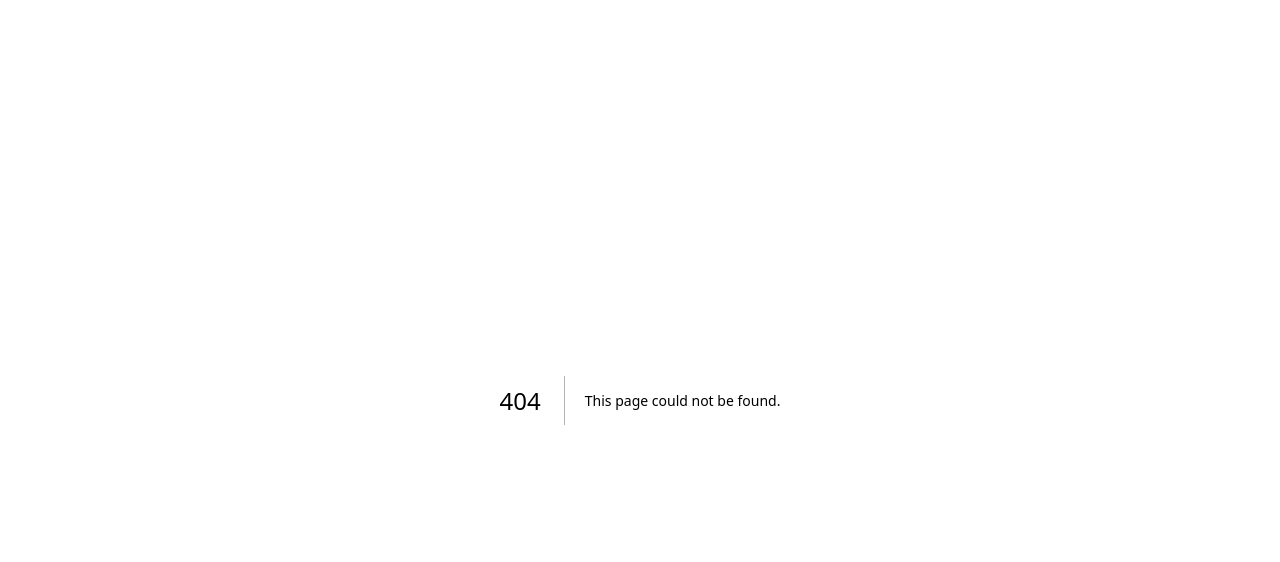
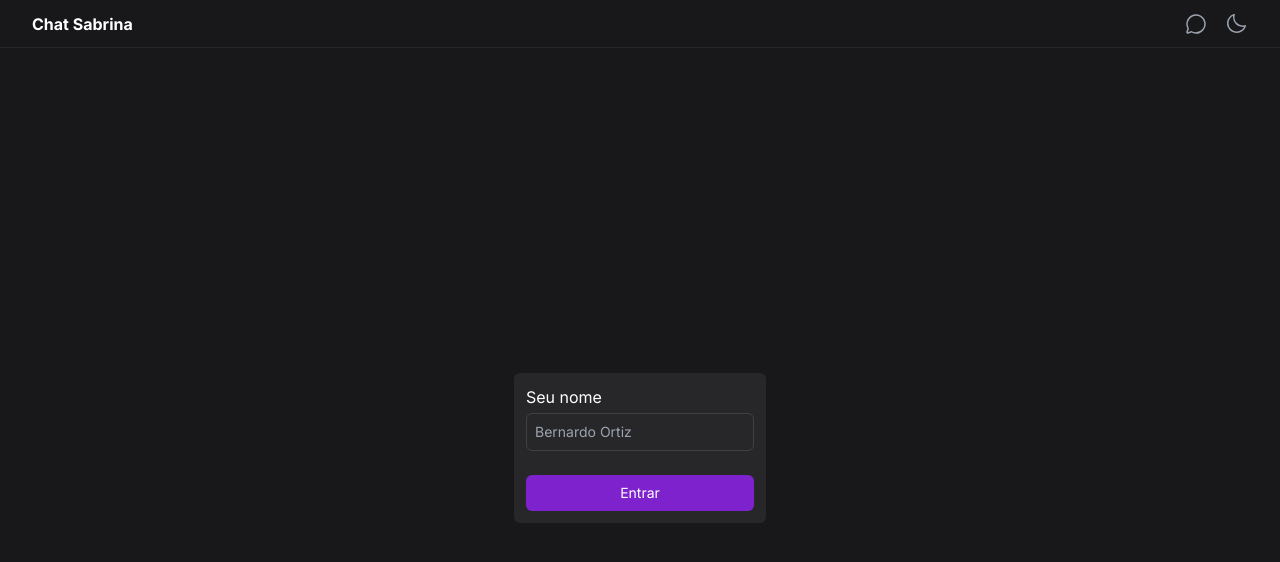
Before and after one commit to FranciscoZhou5/provisional-sabrina-chat, a Next.js app: page /login in a window 1280 px wide. Before the commit this address had no page. Shown: the top 562 px of the page. Built offline with nearby package versions, Linux system fonts and the light colour scheme.

Commit message:
feat: add username tracker

```diff
--- a/package.json
+++ b/package.json
@@ -20,6 +20,7 @@
     "eventsource-parser": "^1.0.0",
     "highlight.js": "^11.7.0",
     "next": "13.3.0",
+    "nookies": "^2.5.2",
     "react": "18.2.0",
     "react-dom": "18.2.0",
     "react-markdown": "^8.0.7",
--- a/src/components/PromptInput/index.tsx
+++ b/src/components/PromptInput/index.tsx
@@ -3,11 +3,14 @@ import { memo, useState } from "react";
 import TextareaAutosize from "react-textarea-autosize";
 import { Lightning } from "@phosphor-icons/react";
 import { useChatContext } from "@/context/ChatContext";
+import { parseCookies } from "nookies";
 
 function PromptInput() {
   const [prompt, setPrompt] = useState("");
 
   const { handleSendMessage } = useChatContext();
+
+  const { username } = parseCookies();
 
   return (
     <form className="max-w-[650px] z-20 px-4 fixed bottom-6 left-1/2 -translate-x-1/2 w-full">
@@ -18,7 +21,7 @@ function PromptInput() {
 
             if (e.key === "Enter" && !isMobile) {
               e.preventDefault();
-              handleSendMessage(prompt);
+              handleSendMessage(prompt, username);
               setPrompt("");
             }
           }}
@@ -31,7 +34,7 @@ function PromptInput() {
           type="button"
           className="w-9 h-9 pr-1 flex justify-center items-center"
           onClick={() => {
-            handleSendMessage(prompt);
+            handleSendMessage(prompt, username);
             setPrompt("");
           }}
         >
--- a/src/context/ChatContext.tsx
+++ b/src/context/ChatContext.tsx
@@ -14,7 +14,7 @@ interface Error {
 }
 
 interface IChatContextValues {
-  handleSendMessage: (message: string) => Promise<void>;
+  handleSendMessage: (message: string, sender: string) => Promise<void>;
   messages: ChatMessage[];
   showHeroSection: boolean;
 }
@@ -29,7 +29,7 @@ export function ChatProvider({ children }: { children: React.ReactNode }) {
   }, [messages]);
 
   const handleSendMessage = useCallback(
-    async (message: string) => {
+    async (message: string, sender: string) => {
       if (message.length === 0) {
         return;
       }
@@ -43,6 +43,7 @@ export function ChatProvider({ children }: { children: React.ReactNode }) {
         },
         body: JSON.stringify({
           messages: [...messages, { role: "user", content: message }],
+          sender,
         }),
       });
 
--- a/src/pages/api/response.ts
+++ b/src/pages/api/response.ts
@@ -31,8 +31,9 @@ const chatPreset: ChatMessage = {
 };
 
 const handler = async (req: Request): Promise<Response> => {
-  const { messages } = (await req.json()) as {
+  const { messages, sender } = (await req.json()) as {
     messages?: ChatMessage[];
+    sender?: string;
   };
 
   if (!messages) {
@@ -51,9 +52,10 @@ const handler = async (req: Request): Promise<Response> => {
   const { error } = await supabase.from("prompts").insert({
     prompt: messages[messages.length - 1].content,
     avatar: Math.floor(Math.random() * (8 - 1 + 1)) + 1,
+    owner: sender,
   });
 
-  console.log(`[API/response] at line 51 - ${error}`)
+  error && console.log(`[API/response] at line 51 - ${error}`);
 
   const payload: OpenAIStreamPayload = {
     model: "gpt-3.5-turbo",
--- a/src/pages/index.tsx
+++ b/src/pages/index.tsx
@@ -4,8 +4,21 @@ import Header from "@/components/Header";
 import ChatMessages from "@/components/ChatMessages";
 import PromptInput from "@/components/PromptInput";
 import Hero from "@/components/Hero";
+import { useEffect } from "react";
+import { parseCookies } from "nookies";
+import { useRouter } from "next/router";
 
 export default function Home() {
+  const router = useRouter();
+
+  useEffect(() => {
+    const { username } = parseCookies();
+
+    if (!username) {
+      router.push("/login");
+    }
+  }, [router]);
+
   return (
     <>
       <Head>
--- /dev/null
+++ b/src/pages/login.tsx
@@ -0,0 +1,74 @@
+import Header from "@/components/Header";
+import classNames from "classnames";
+import Head from "next/head";
+import { useRouter } from "next/router";
+import { setCookie } from "nookies";
+import { FormEvent, useState } from "react";
+
+export default function Login() {
+  const [username, setUsername] = useState("");
+  const [error, setError] = useState("");
+
+  const router = useRouter();
+
+  async function handleSubmit(e: FormEvent) {
+    e.preventDefault();
+
+    if (username.length === 0) {
+      setError("Preencha o campo de nome");
+      setTimeout(() => setError(""), 2000);
+    }
+
+    setCookie(null, "username", username);
+    router.push("/");
+  }
+
+  function generateUsernamePlaceholder() {
+    function getRandomNumber(max: number) {
+      return Math.floor(Math.random() * (max + 1));
+    }
+
+    const firstNames = ["Gabriel", "Enzo", "Eduardo", "Arthur", "Bernardo"];
+    const lastNames = ["Silva", "Menna", "Vieira", "Ortiz", "Zhou", "Rosa", "Barreto", "Mombach", "Fornazier"];
+
+    const name = `${firstNames[getRandomNumber(firstNames.length - 1)]} ${lastNames[getRandomNumber(lastNames.length - 1)]}`;
+
+    return name;
+  }
+
+  return (
+    <>
+      <Head>
+        <title> Login </title>
+      </Head>
+
+      <Header />
+
+      <div className="w-full h-screen flex justify-center items-center">
+        <form onSubmit={handleSubmit}>
+          <div className="relative flex flex-col dark:bg-zinc-800 rounded-md p-3">
+            <div className="flex flex-col">
+              <label htmlFor="username" className="pb-1">
+                Seu nome
+              </label>
+              <input
+                id="username"
+                type="text"
+                name="username"
+                className={classNames(
+                  "bg-transparent rounded-md p-2 text-sm outline-none duration-200  dark:border dark:border-zinc-700 focus:ring-2 dark:focus:ring-purple-600",
+                  error ? "ring dark:focus:ring-red-600 ring-red-500" : "ring-0 dark:ring-zinc-700"
+                )}
+                placeholder={generateUsernamePlaceholder()}
+                value={username}
+                onChange={(e) => setUsername(e.target.value)}
+              />
+              <span className="text-xs text-red-500 h-6 py-1">{error}</span>
+            </div>
+            <button className="rounded-md bg-purple-700  p-2 text-sm hover:bg-purple-800 duration-200"> Entrar </button>
+          </div>
+        </form>
+      </div>
+    </>
+  );
+}
```
Also changed, not shown: 1 other file (tests, documents, lock files or other folders).
